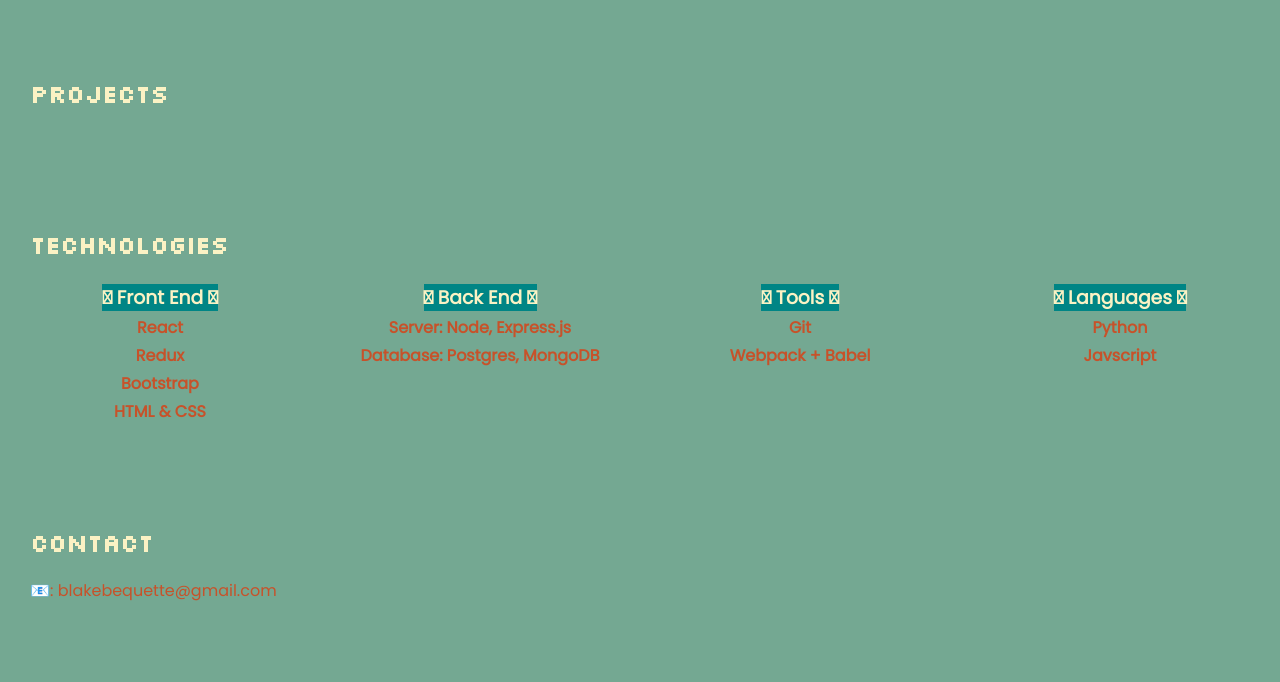
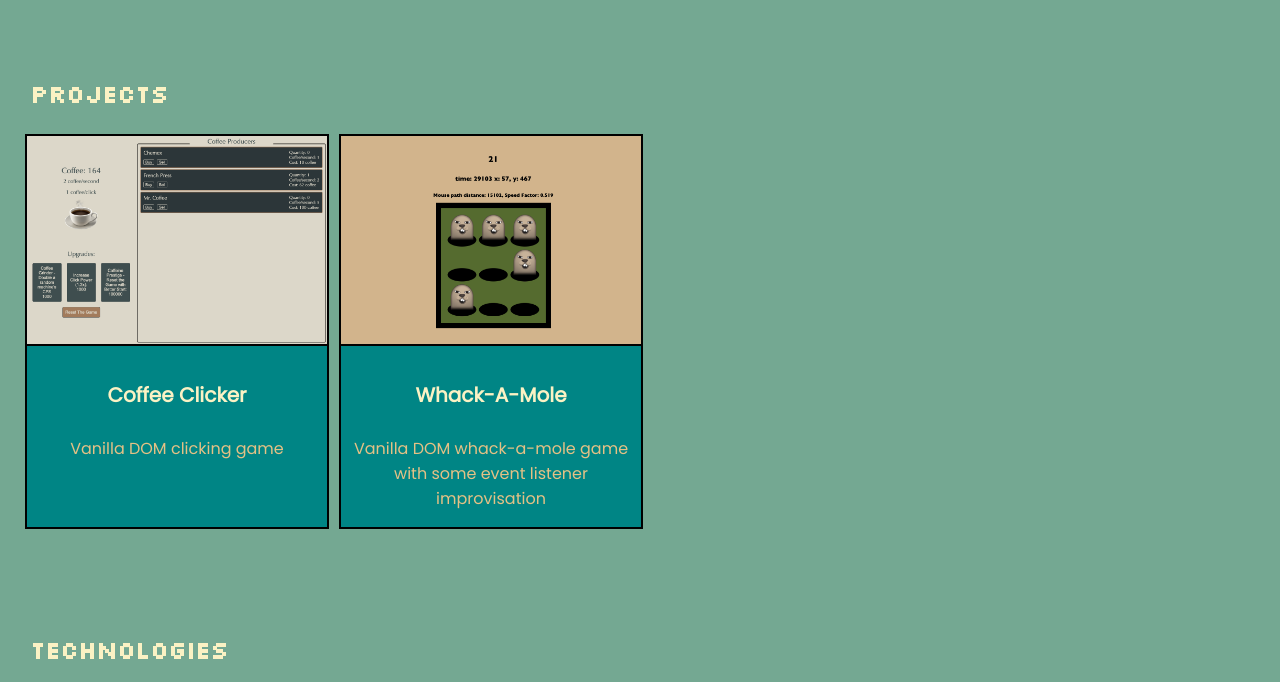
Before and after one commit to blakebequette/blakebequette.github.io, a website: page index.html in a window 1280 px wide. Shown: the part 115-797 px from the top of the page. Drawn offline with Linux system fonts and the light colour scheme.

Commit message:
fix colors

```diff
--- a/index.js
+++ b/index.js
@@ -1,16 +1,16 @@
 const projectList = [
-    // {
-    //     projectName: "Coffee Clicker",
-    //     description: "Vanilla DOM clicking game",
-    //     thumbnail: "./projects/coffeeClicker/projectThumbnail.png",
-    //     entry: "/projects/coffeeClicker/index.html"
-    // },
-    // {
-    //     projectName: "Whack-A-Mole",
-    //     description: "Vanilla DOM whack-a-mole game with some event listener improvisation",
-    //     thumbnail: "./projects/whackAMole/projectThumbnail.png",
-    //     entry: "/projects/whackAMole/index.html"
-    // },
+    {
+        projectName: "Coffee Clicker",
+        description: "Vanilla DOM clicking game",
+        thumbnail: "./projects/coffeeClicker/projectThumbnail.png",
+        entry: "/projects/coffeeClicker/index.html"
+    },
+    {
+        projectName: "Whack-A-Mole",
+        description: "Vanilla DOM whack-a-mole game with some event listener improvisation",
+        thumbnail: "./projects/whackAMole/projectThumbnail.png",
+        entry: "/projects/whackAMole/index.html"
+    },
 ]
 
 const insertionNode = document.getElementById("tile-insertion-point")
--- a/style.css
+++ b/style.css
@@ -5,7 +5,7 @@
     --primary:#74a892;
     --secondary:  #008585;
     --third:#fbf2c4;
-    --fourth: #c7522a;
+    --fourth: #832607;
     --fifth: #e5c185;
 }
 
```
